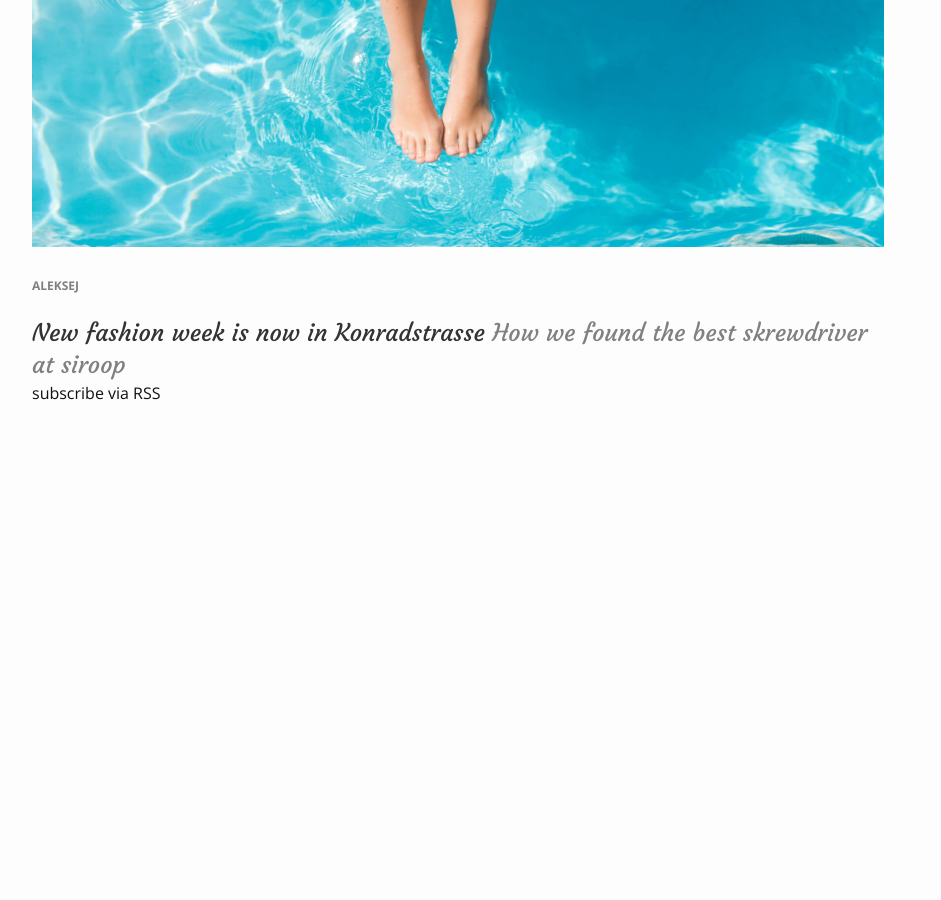
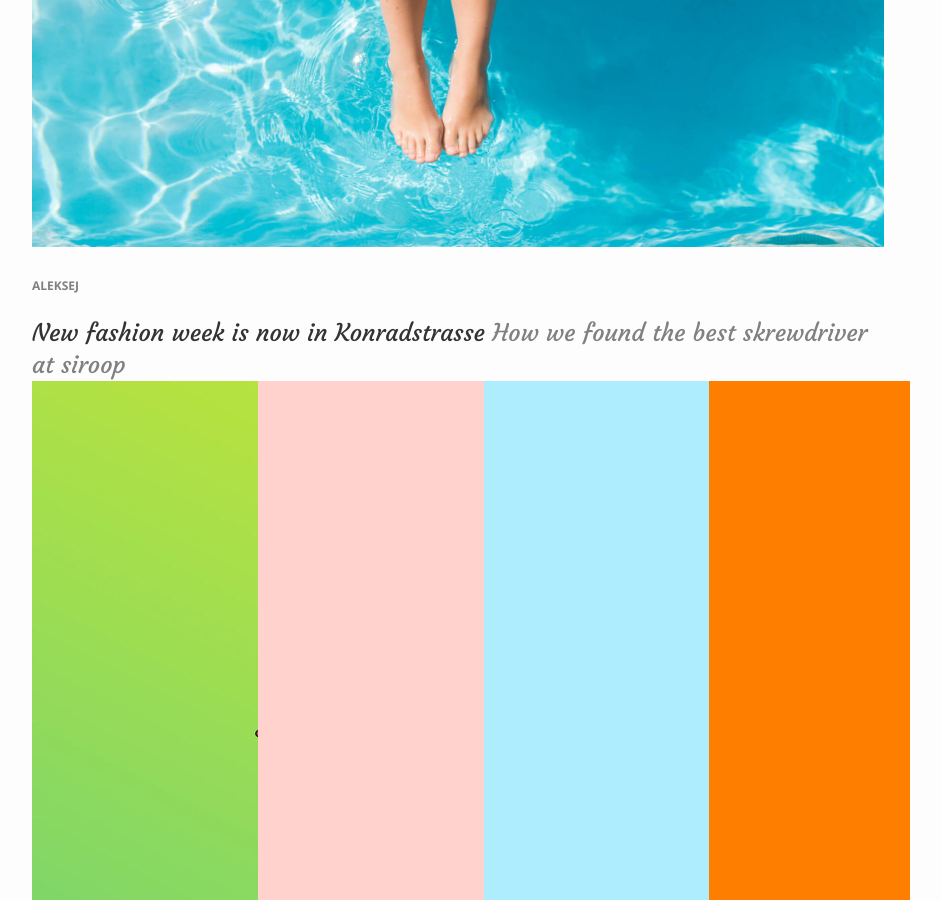
Before and after one commit to AleksejDix/shopping-mates, a Jekyll site: the page built from index.html, in a window 1280 px wide and 900 px high, scrolled down 2360 px. Shown: the whole window, without its empty margins (182-1123 px from the left). Built offline with Jekyll 4.4.1, drawn with Linux system fonts in a browser that asks for light colours; before the commit the page ends 2765 px from its top, so only the background shows below that.

Commit message:
remove container

```diff
--- a/_layouts/default.html
+++ b/_layouts/default.html
@@ -4,6 +4,7 @@
 
   <body>
 
+  <div class="page">
     <div class="page-width">
       <div class="site-nav-bar ">
         <a class="site-logotype" href="{{ site.baseurl }}/">
@@ -12,10 +13,11 @@
       </div>
     </div>
 
-  <div class="page page-width">
+    <div class="page-width">
       <main>
         {{ content }}
       </main>
+    </div>
   </div>
 
   </body>
--- a/_layouts/index.html
+++ b/_layouts/index.html
@@ -2,15 +2,32 @@
 layout: default
 ---
 
-<div class="container">
+{% assign posts = site.posts %}
 
-  {% assign posts = site.posts %}
-  <div class="lobotomize">
+<div class="lobotomize">
   {% for post in posts %}
     {% include post.liquid  %}
   {% endfor %}
+</div>
+
+{% if site.mates %}
+
+<div class="container push">
+
+  <div class="mates">
+  {% assign mates = site.mates | sort: 'position' %}
+  {% for mate in  mates %}
+    <div class="mate">
+      <a href="{{ mate.url | prepend: site.baseurl }}">
+        <img src="{{ mate.image | prepend: site.baseurl }}" alt="{{ mate.title }}">
+      </a>
+    </div>
+  {% endfor %}
+
   </div>
 
 </div>
 
-  <p class="rss-subscribe">subscribe <a href="{{ "/feed.xml" | prepend: site.baseurl }}">via RSS</a></p>
+{% endif %}
+
+<a href="{{ "/feed.xml" | prepend: site.baseurl }}">via RSS</a>
```
Lines whose indentation alone changed are shown as unchanged.
